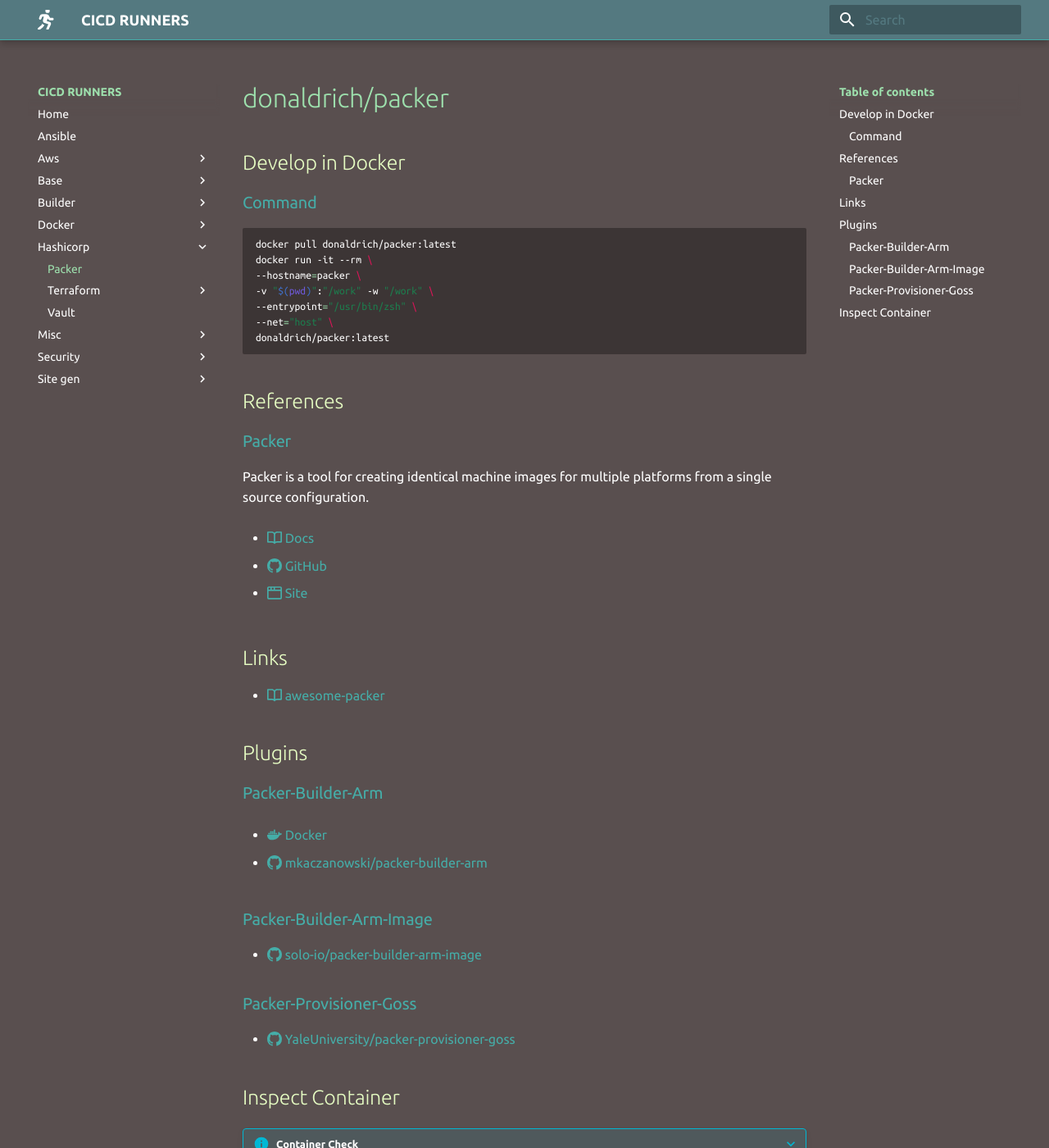
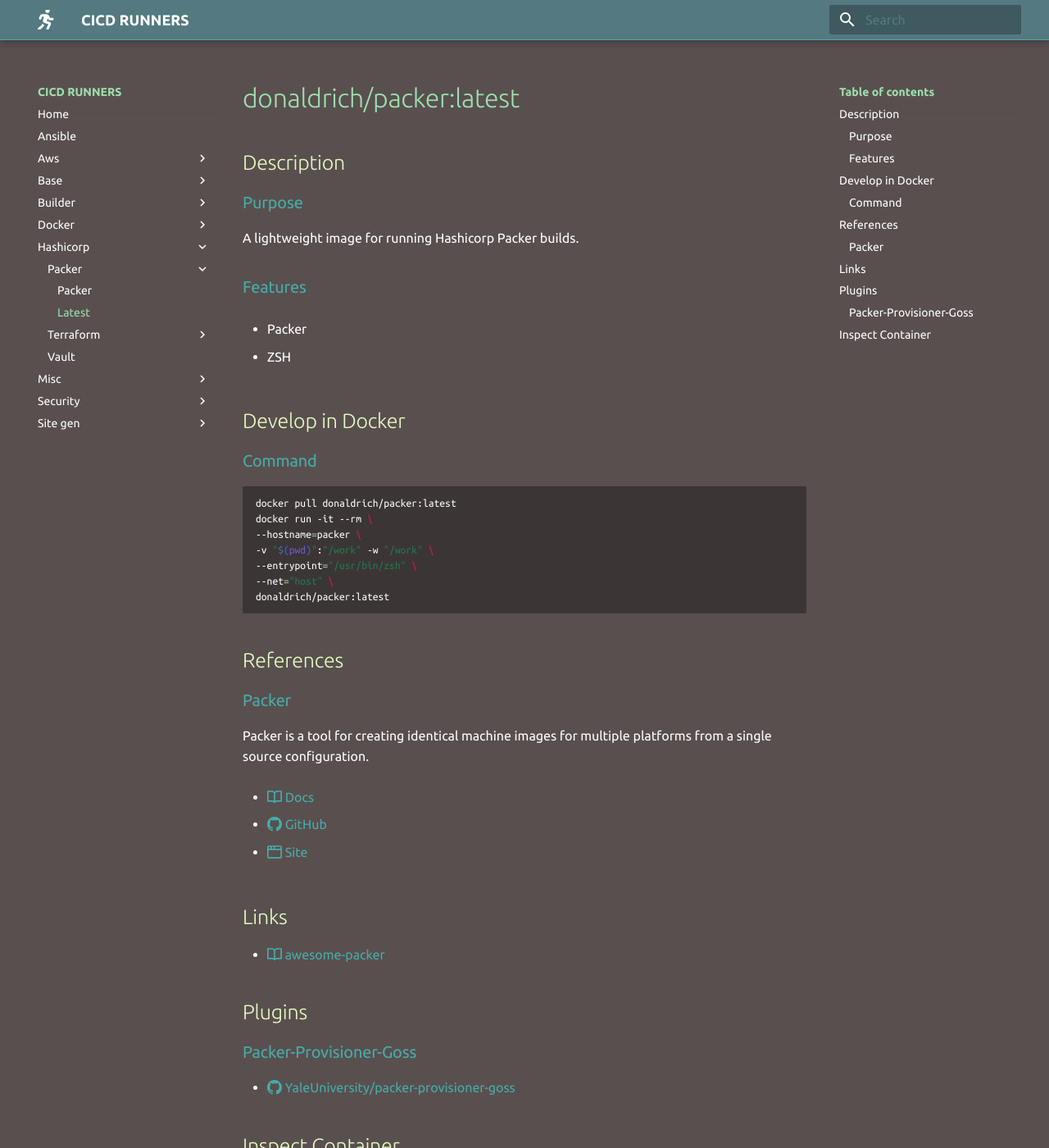
Before and after one commit to donaldrich80/cicdevs, an MkDocs documentation site: the page built from docs/hashicorp/packer/latest/README.md, in a window 1280 px wide and 1400 px high. Shown: the whole window at 82% size. Built offline with MkDocs 1.6.1 and Material for MkDocs 9.7.7, drawn with Linux system fonts in a browser that asks for light colours.

Commit message:
repo template regenerate

```diff
--- a/docs/hashicorp/packer/README.md
+++ b/docs/hashicorp/packer/latest/README.md
@@ -1,11 +1,22 @@
 ---
-title: Packer
+title: Latest
 path: tree/master
-source: hashicorp/packer/Dockerfile
+source: hashicorp/packer/latest/Dockerfile
 ---
 
+# donaldrich/packer:latest
 
-# donaldrich/packer
+## Description
+
+### Purpose
+
+A lightweight image for running Hashicorp Packer builds.
+
+### Features
+
+* Packer
+
+* ZSH
 
 ## Develop in Docker
 
@@ -38,16 +49,6 @@ Packer is a tool for creating identical machine images for multiple platforms fr
 
 ## Plugins
 
-### Packer-Builder-Arm
-
-* [:fontawesome-brands-docker: Docker](mkaczanowski/packer-builder-arm)
-
-* [:octicons-mark-github-16: mkaczanowski/packer-builder-arm](https://github.com/mkaczanowski/packer-builder-arm)
-
-### Packer-Builder-Arm-Image
-
-* [:octicons-mark-github-16: solo-io/packer-builder-arm-image](https://github.com/solo-io/packer-builder-arm-image)
-
 ### Packer-Provisioner-Goss
 
 * [:octicons-mark-github-16: YaleUniversity/packer-provisioner-goss](https://github.com/YaleUniversity/packer-provisioner-goss)
```
Also changed, not shown: docs/hashicorp/packer/arm/README.md (added, +89 -0 lines), docs/hashicorp/vault/README.md (+12 -0 lines), 16 other files.
